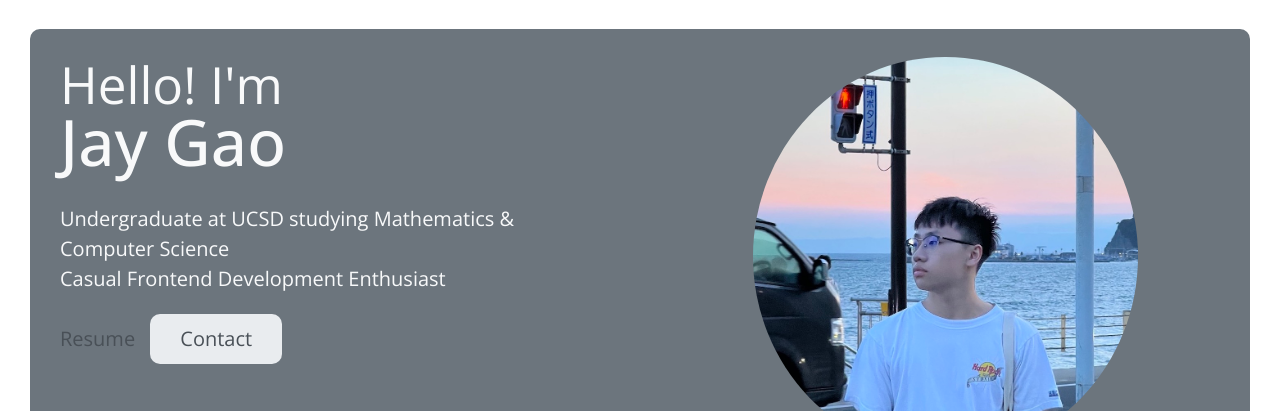
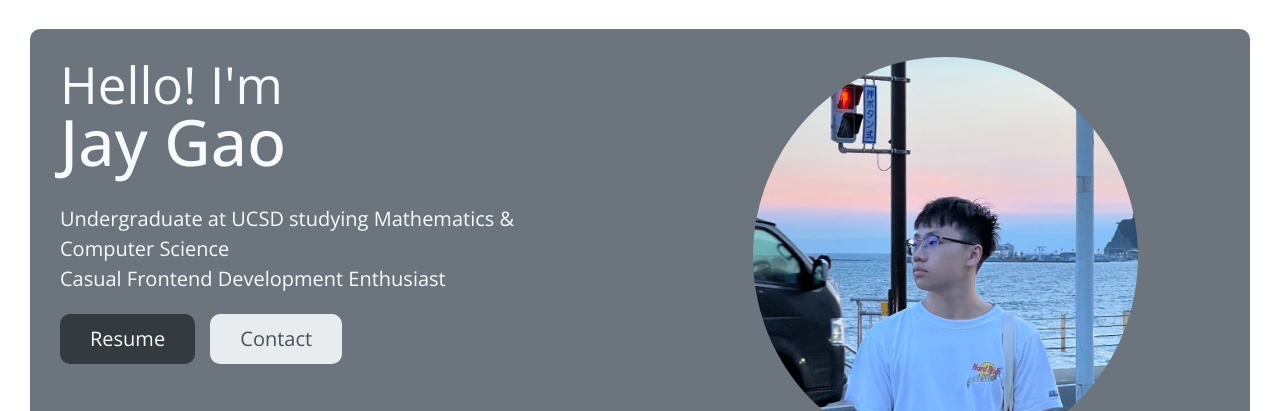
Before and after one commit to jayygao/jayygao.github.io, a plain HTML site: page index.html in a window 1280 px wide. Shown: the part 106-517 px from the top of the page. Drawn offline with nearby package versions, Linux system fonts and the light colour scheme.

Commit message:
typo fix on resume link

```diff
--- a/index.html
+++ b/index.html
@@ -51,7 +51,7 @@
                 </div>
 
                 <div class="action">
-                    <a href="https://www.youtube.com/watch?v=oHg5SJYRHA0 class="button black text-decoration-none">Resume</a>
+                    <a href="https://www.youtube.com/watch?v=oHg5SJYRHA0" class="button black text-decoration-none">Resume</a>
                     <a href="mailto:junjiegao10@gmail.com" class="button white text-decoration-none">Contact</a>
                 </div>
                 <div class="socials">
```
